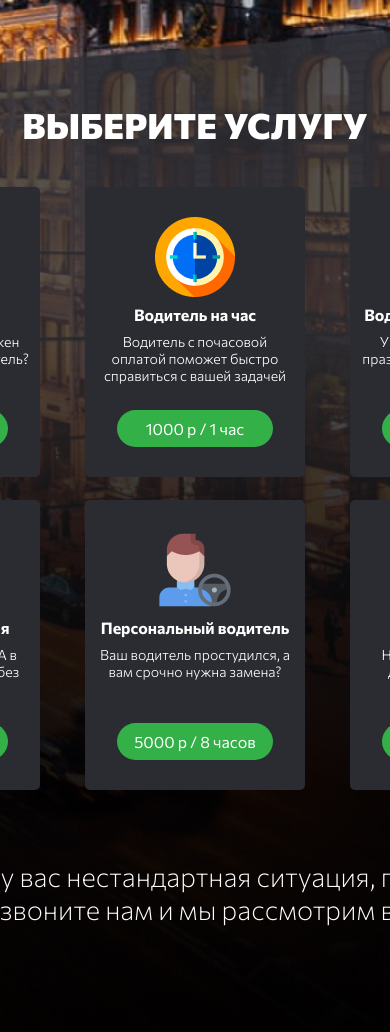
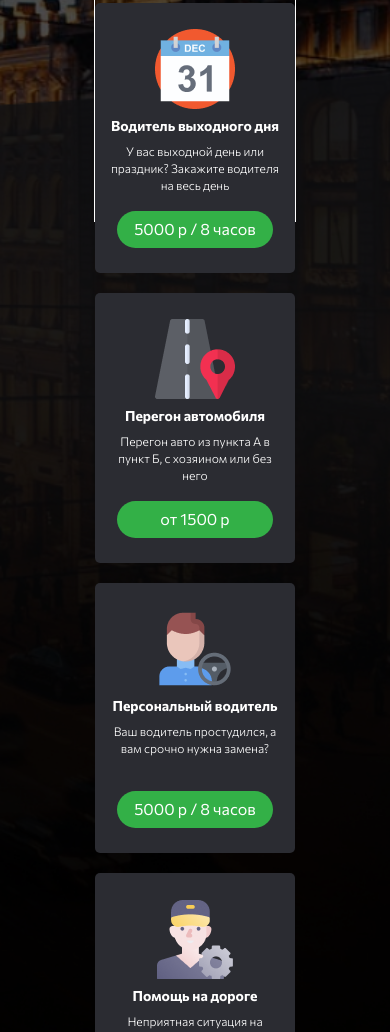
Before and after one commit to AIThomasNew/website-sober-driver, a plain HTML site: page index.html in a window 390 px wide. Shown: the part 2218-3250 px from the top of the page. Drawn offline with Linux system fonts and the light colour scheme; a web font is replaced by a local one.

Commit message:
адаптивность 3 разделов под ноутбук, планшет, смартфон

```diff
--- a/styles/scss/style.scss
+++ b/styles/scss/style.scss
@@ -359,12 +359,13 @@ body {
   display: flex;
   flex-direction: column;
   max-height: 800px;
+  max-width: 714px;
+  border: 1px solid #fff;
 }
 .services__scale-tariff {
   display: grid;
   grid-template-columns: repeat(3, 2fr);
   grid-gap: 23px;
-  place-items: center;
 }
 .tariff {
   display: flex;
@@ -408,13 +409,16 @@ body {
 .tariff:hover {
   background-color: #373738;
 }
+.services__text-block {
+  display: flex;
+}
 .services__text-block p {
   width: 773px;
   height: 82px;
   left: 302px;
   top: 0px;
   font-weight: 200;
-  font-size: 27px;
+  font-size: 24px;
   line-height: 33px;
   text-align: center;
   margin: 70px 0px 0px 0px;
@@ -624,8 +628,6 @@ body {
   transform: translate(0px, 0px);
   opacity: 1;
 }
-
-
 
 //*  АДАПТИВНОСТЬ ШАПКА, ЛОГО, МЕНЮ ---------------------------//
 @media (max-width: 992px) {
@@ -963,19 +965,151 @@ body {
 
 //! АДАПТИВНОСТЬ УСЛУГ ---------------------------------------//
 /* НОУТБУКИ */
-@media (max-width: 1199px) {
+@media (max-width: 1199px), screen and (max-height: 750px) {
+  .services {
+    min-height: 1100px;
+  }
+  .services__image {
+    filter: brightness(70%);
+  }
 }
-
 /* ПЛАНШЕТЫ */
 @media (max-width: 992px) {
+  .services {
+    min-height: 1100px;
+  }
+  .services__image {
+    filter: brightness(30%);
+  }
 }
-
 /* СРЕДНИЕ ПЛАНШЕТЫ */
 @media (max-width: 767px) {
+  .services {
+    min-height: 1200px;
+    justify-content: start;
+  }
+  .services__container {
+    margin: 50px 0px 140px 0px;
+  }
+  .header-block__title {
+    height: 40px;
+    font-weight: 800;
+    font-size: 30px;
+    line-height: calc(48px / 35px * 100%);
+    text-align: center;
+    color: #fff;
+    padding: 0px 0px 70px 0px;
+  }
+  .services__body {
+    max-width: 426px;
+  }
+  .services__scale-tariff {
+    display: grid;
+    grid-template-columns: repeat(2, 3fr);
+    grid-gap: 20px;
+  }
+  .tariff {
+    width: 200px;
+    height: 270px;
+    background: #2b2c32;
+    border-radius: 5px;
+    h3 {
+      font-weight: bold;
+      font-size: 14px;
+      margin: 10px 0px 10px 0px;
+    }
+    p {
+      width: 180px;
+      height: 50px;
+      left: 19px;
+      top: 151px;
+      font-weight: 300;
+      font-size: 12px;
+      line-height: 17px;
+      text-align: center;
+      margin: 0px 0px 18px 0px;
+    }
+    a {
+      display: flex;
+      justify-content: center;
+      align-items: center;
+      width: 156px;
+      height: 37px;
+      left: 32px;
+      top: 236px;
+      text-align: center;
+      background: #33b047;
+      border-radius: 20px;
+      color: #fff;
+    }
+  }
 }
-
 /* СМАРТФОНЫ */
 @media (max-width: 479px) {
+  .services {
+    min-height: 1900px;
+    justify-content: start;
+  }
+  .services__container {
+    margin: 50px 0px 140px 0px;
+  }
+  .header-block__title {
+    height: 40px;
+    font-weight: 800;
+    font-size: 30px;
+    line-height: calc(48px / 35px * 100%);
+    text-align: center;
+    color: #fff;
+    padding: 0px 0px 70px 0px;
+    margin: 0px 0px 20px 0px;
+  }
+  .services__body {
+    max-width: 203px;
+    margin: 0 auto;
+  }
+  .services__scale-tariff {
+    display: grid;
+    grid-template-columns: repeat(1, 6fr);
+    grid-gap: 20px;
+  }
+  .tariff {
+    width: 200px;
+    height: 270px;
+    background: #2b2c32;
+    border-radius: 5px;
+    h3 {
+      font-weight: bold;
+      font-size: 14px;
+      margin: 10px 0px 10px 0px;
+    }
+    p {
+      width: 180px;
+      height: 50px;
+      left: 19px;
+      top: 151px;
+      font-weight: 300;
+      font-size: 12px;
+      line-height: 17px;
+      text-align: center;
+      margin: 0px 0px 18px 0px;
+    }
+    a {
+      display: flex;
+      justify-content: center;
+      align-items: center;
+      width: 156px;
+      height: 37px;
+      left: 32px;
+      top: 236px;
+      text-align: center;
+      background: #33b047;
+      border-radius: 20px;
+      color: #fff;
+    }
+  }
+  .services__text-block {
+    display: none;
+  }
 }
 
 //! АДАПТИВНОСТЬ НАВЫКОВ ---------------------------------------//
```
Also changed, not shown: index.html (+0 -1 lines), styles/css/style.css, 1 other file.
